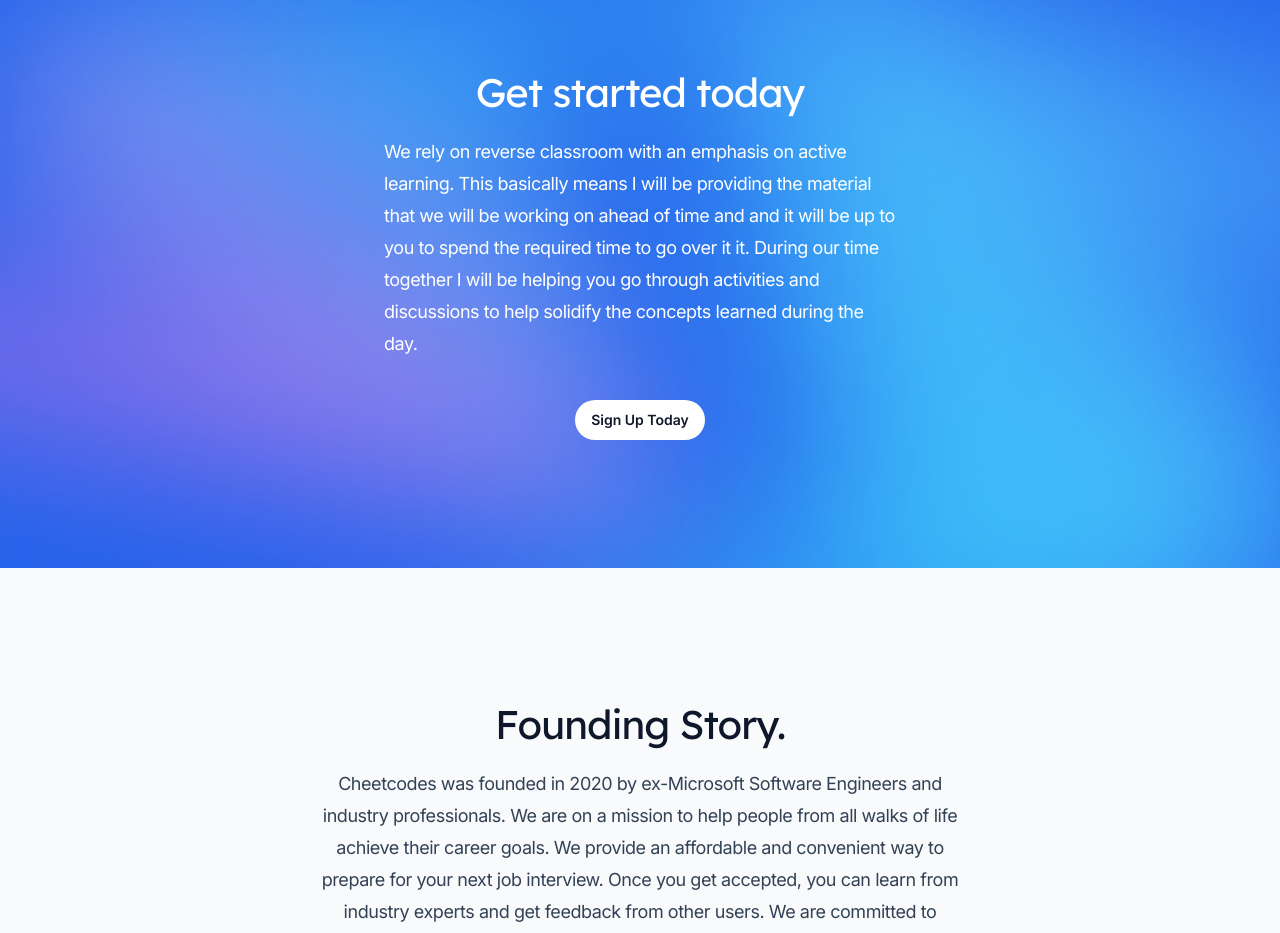
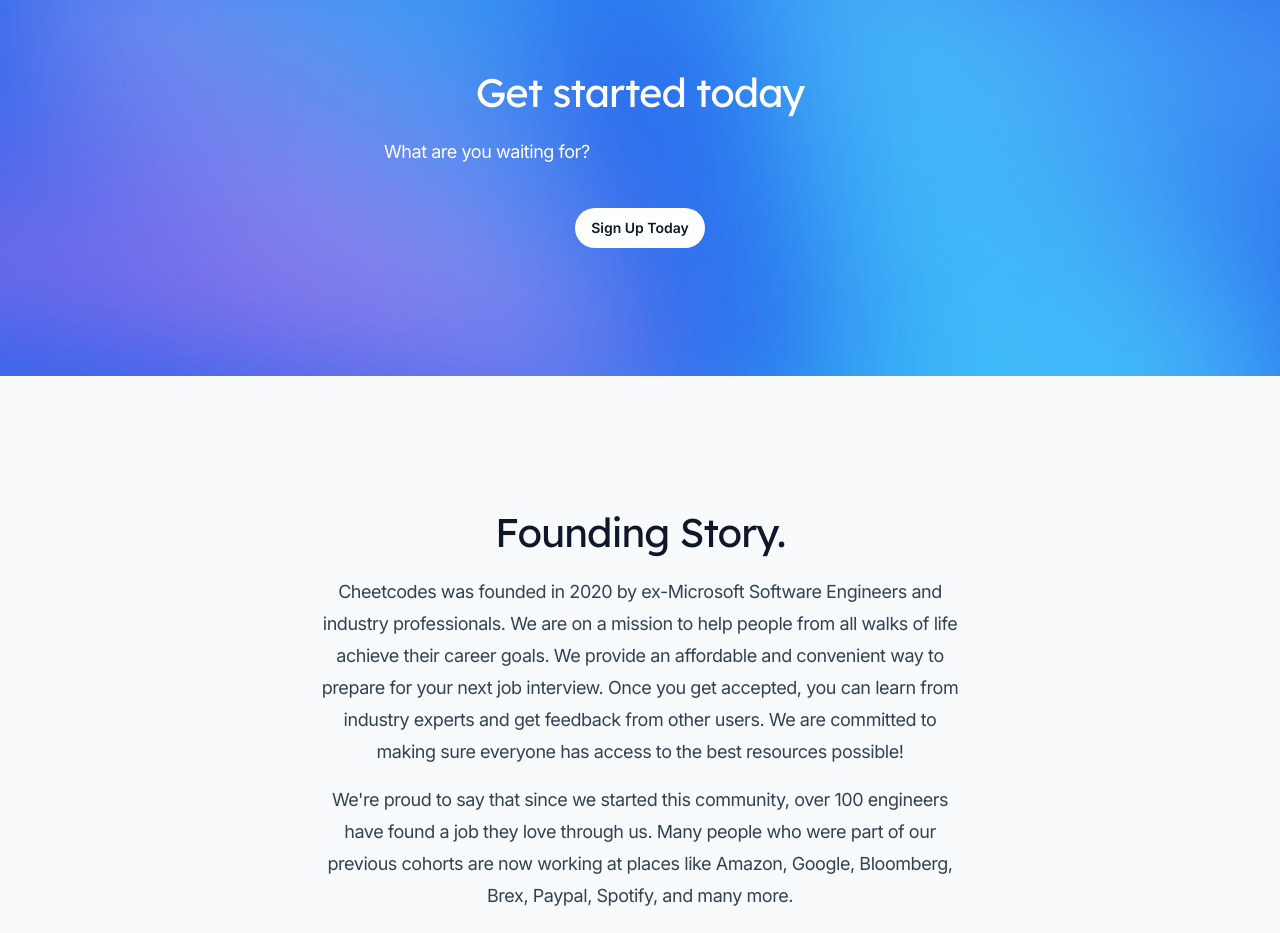
Before and after one commit to Cheetcoder/landing-page, a Next.js app: page / in a window 1280 px wide. Shown: the part 1960-2893 px from the top of the page. Built offline with nearby package versions, Linux system fonts and the light colour scheme.

Commit message:
Update CallToAction.jsx

```diff
--- a/src/components/CallToAction.jsx
+++ b/src/components/CallToAction.jsx
@@ -26,11 +26,9 @@
             Get started today
           </h2>
           <p className="text-left mt-4 text-lg tracking-tight text-white">
-          We rely on reverse classroom with an emphasis on active learning.
 
-This basically means I will be providing the material that we will be working on ahead of time and and it will be up to you to spend the required time to go over it it.
 
-During our time together I will be helping you go through activities and discussions to help solidify the concepts learned during the day.
+          What are you waiting for?
           </p>
 
 
```
